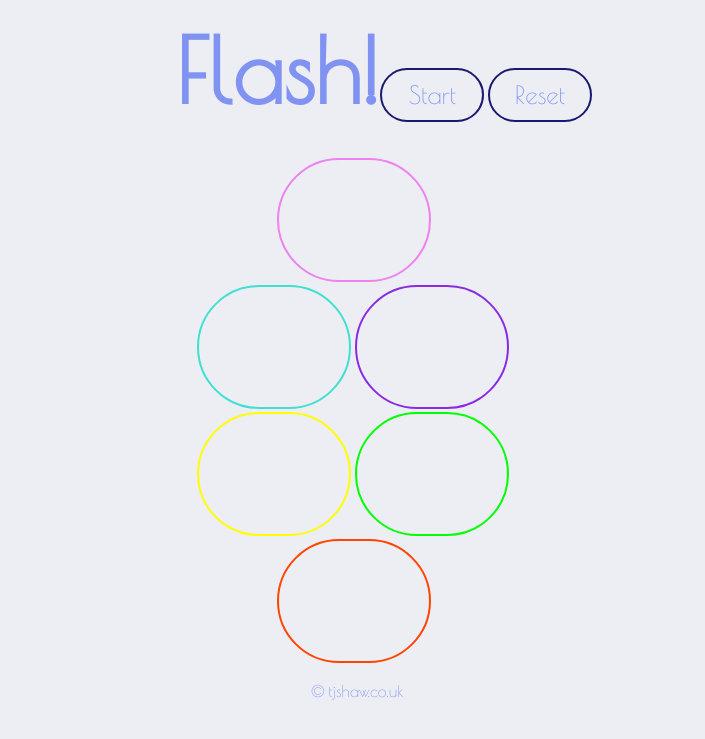
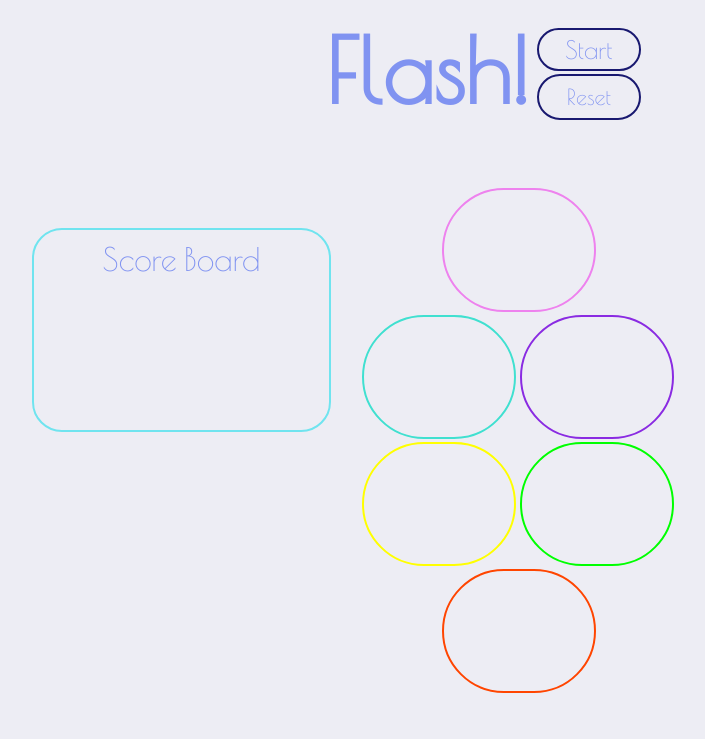
Before and after one commit to timshaw16/wdi-project-1, a PHP site: page / in a window 1280 px wide. Shown: the top 739 px of the page, without its empty margins (283-988 px from the left). Run offline with PHP 8.4, Linux system fonts and the light colour scheme; some libraries are stand-ins or nearby versions.

Commit message:
added in score board

```diff
--- a/css/style.css
+++ b/css/style.css
@@ -8,12 +8,11 @@ main {
   margin: auto;
 }
 
-footer {
+/*footer {
   text-align: center;
+}*/
 
-}
-
-/*#scoreBoard {
+#scoreBoard {
   border: 2px solid #70E4EF;
   width: 275px;
   height: 180px;
@@ -22,15 +21,22 @@ footer {
   text-align: center;
   font-size: 32px;
   border-radius: 30px;
-}*/
+  float: left;
+}
 
 #grid {
   margin: 0 auto;
   width: 320px;
   padding-left: 0;
   margin-top: 30px;
+  float: right;
 }
 
+.container {
+  width: 650px;
+  margin: 0 auto;
+  margin-top: 30px;
+}
 
 li {
   height: 120px;
@@ -79,22 +85,28 @@ li {
   border-radius: 40px;
   width: 100px;
   height: 50px;
-  line-height: 50px;
+  height: 39px;
+  line-height: 40px;
   display: inline-block;
   font-size: 25px;
   margin-top: 20px;
+  margin-left: 10px;
   text-align: center;
+  position: absolute;
 }
 
 #reset {
   border: 2px solid #191970;
   border-radius: 40px;
   width: 100px;
-  height: 50px;
-  line-height: 50px;
+  height: 42px;
+  line-height: 42px;
   display: inline-block;
-  font-size: 25px;
+  font-size: 22px;
   text-align: center;
+  position: absolute;
+  margin-top: 66px;
+  margin-left: 10px;
 }
 
 #level {
@@ -117,7 +129,7 @@ h1 {
   font-size: 89px;
   margin-top: 10px;
   margin-bottom: 5px;
-  margin-left: 450px;
+  margin-left: 600px;
   display: inline-block;
   /*margin-right: 20px;
   margin-left: 550px;*/
--- a/index.html
+++ b/index.html
@@ -15,13 +15,14 @@
   <main>
 
     <h1>Flash!</h1>
+
     <div id ="start">Start</div>
     <div id ="reset">Reset</div>
-    <!-- <div id ="scoreBoard">Score Board
-        <li id ="level"><p>Level</p></li>
-        <li id ="taps"><p>Taps</p></li>
-      </div> -->
 
+  <div class="container">
+  <div id="scoreBoard">Score Board
+
+    </div>
 
   <ul id="grid">
     <li id="first"></li>
@@ -31,10 +32,9 @@
     <li id="fifth"></li>
     <li id="sixth"></li>
   </ul>
-
+  </div>
 </main>
 <footer>
-  <p>&copy tjshaw.co.uk</p>
 </footer>
 </body>
 </html>
```
